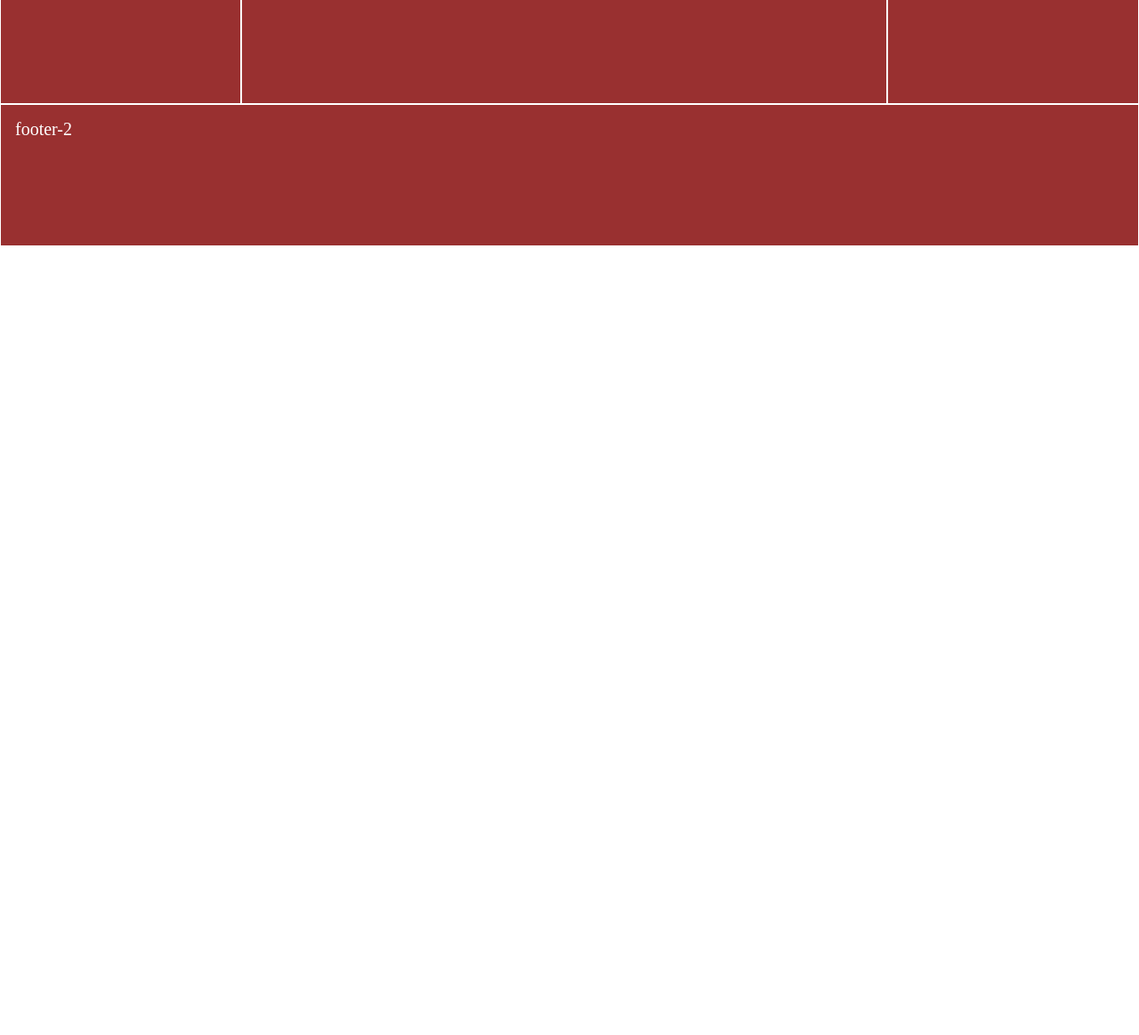
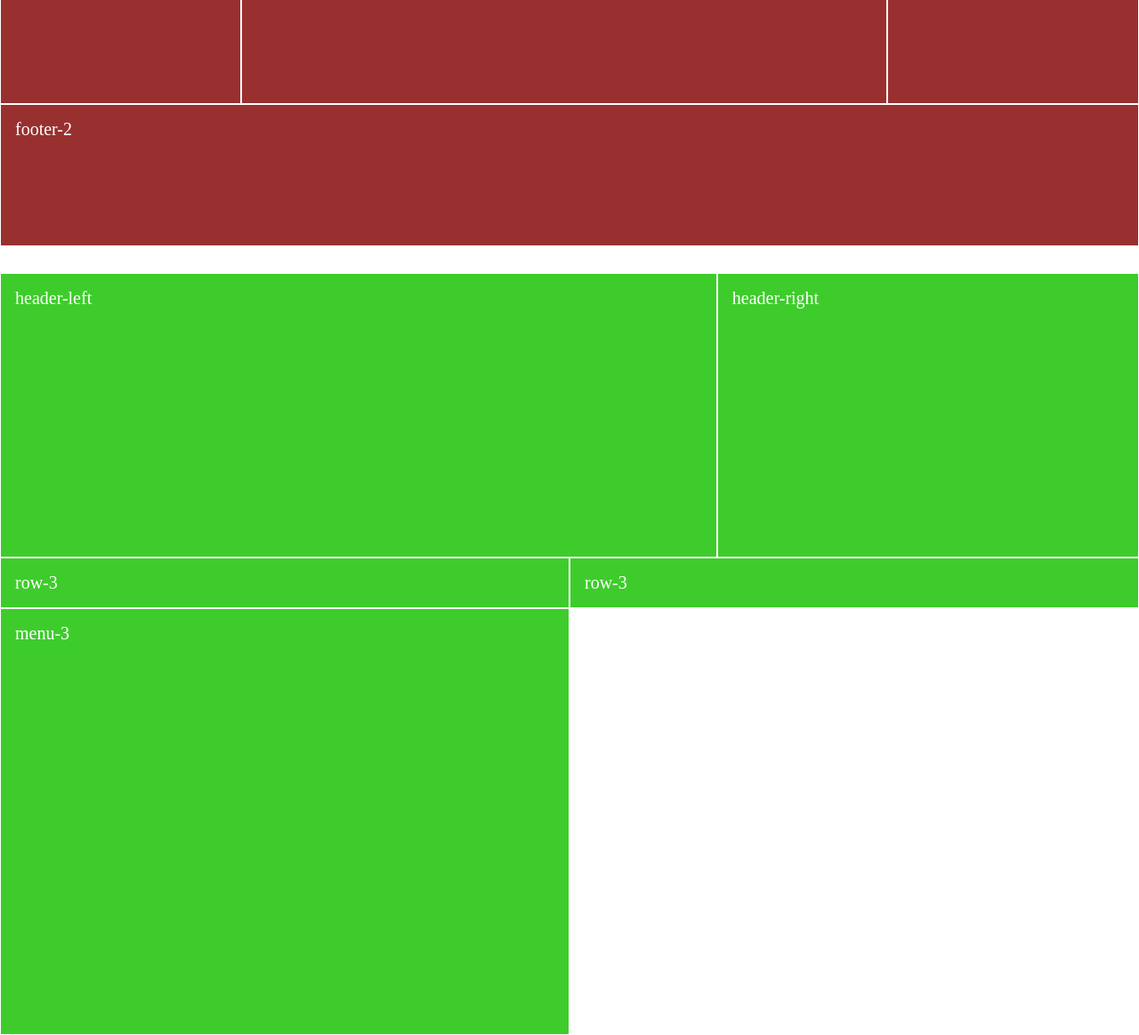
Before and after one commit to DonCode86/esercizi-flex, a plain HTML site: page index.html in a window 1280 px wide. Shown: the part 1333-2497 px from the top of the page at 89% size. Before the commit the page ends 1633 px from the top, so only its background shows below. Drawn offline with Linux system fonts and the light colour scheme.

Commit message:
layout 3

```diff
--- a/css/style.css
+++ b/css/style.css
@@ -24,6 +24,12 @@ body {
 
 .item-2  {
     background-color:rgb(153, 48, 48);
+    padding: 16px;
+    border:1px solid rgb(255, 255, 255);
+}
+
+.item-3 {
+    background-color: rgb(62, 204, 44);
     padding: 16px;
     border:1px solid rgb(255, 255, 255);
 }
@@ -60,7 +66,6 @@ body {
 }
 
 .article {
-    flex-direction: row;
     flex-grow: 1;
 }
 
@@ -91,4 +96,42 @@ body {
 
 .footer-2 {
     min-height: 20vh;
+    margin-bottom: 30px;
 }
+
+/*----------------
+    LAYOUT-3
+-----------------*/
+.header-3 {
+    display: flex;
+}
+
+.header-left-3, .header-right-3 {
+    min-height: 40vh;
+}
+
+.header-left-3 {
+    flex-grow: 2;
+}
+
+.header-right-3 {
+    flex-grow: 1;
+}
+
+.main-3 {
+    display: flex;
+    width: 100vw;
+    min-height: 60vh;
+    flex-wrap: wrap;
+}
+
+.row-3 {
+    width: 40%;
+    flex-grow: 1;
+
+}
+.menu-3 {
+    width: 50%;
+    min-height: 60vh;
+    display: flex;
+}
--- a/index.html
+++ b/index.html
@@ -37,7 +37,15 @@
     </footer>
     <!-- /LAYOUT2 -->
     <!-- LAYOUT3 -->
-    <div class="item-3 header-left-3">header-left</div>
+    <div class="header-3">
+        <div class="item-3 header-left-3">header-left</div>
+        <div class="item-3 header-right-3">header-right</div>
+    </div>
+    <div class="main-3">
+        <div class="item-3 row-3">row-3</div>
+        <div class="item-3 row-3">row-3</div>
+        <div class="item-3 menu-3">menu-3</div>
+    </div>
     <!-- /LAYOUT3 -->
 </body>
 </html>
```
